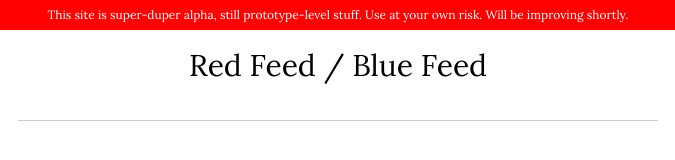
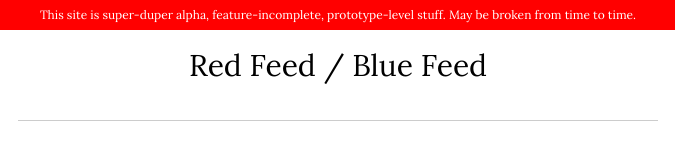
Before and after one commit to dougboutwell/redfeedbluefeed, a website: page site/index.html in a window 1280 px wide. Shown: the full height of the page, 302-977 px from the left. Drawn offline with nearby package versions, Linux system fonts and the light colour scheme; no server answers.

Commit message:
Change disclaimer

```diff
--- a/site/index.html
+++ b/site/index.html
@@ -7,7 +7,7 @@
 </head>
 
 <body>
-  <div class="disclaimer">This site is super-duper alpha, still prototype-level stuff. Use at your own risk. Will be improving shortly.</div>
+  <div class="disclaimer">This site is super-duper alpha, feature-incomplete, prototype-level stuff. May be broken from time to time.</div>
   <h1>Red Feed / Blue Feed</h1>
   <p class="timestamp"></p>
   <hr>
```
